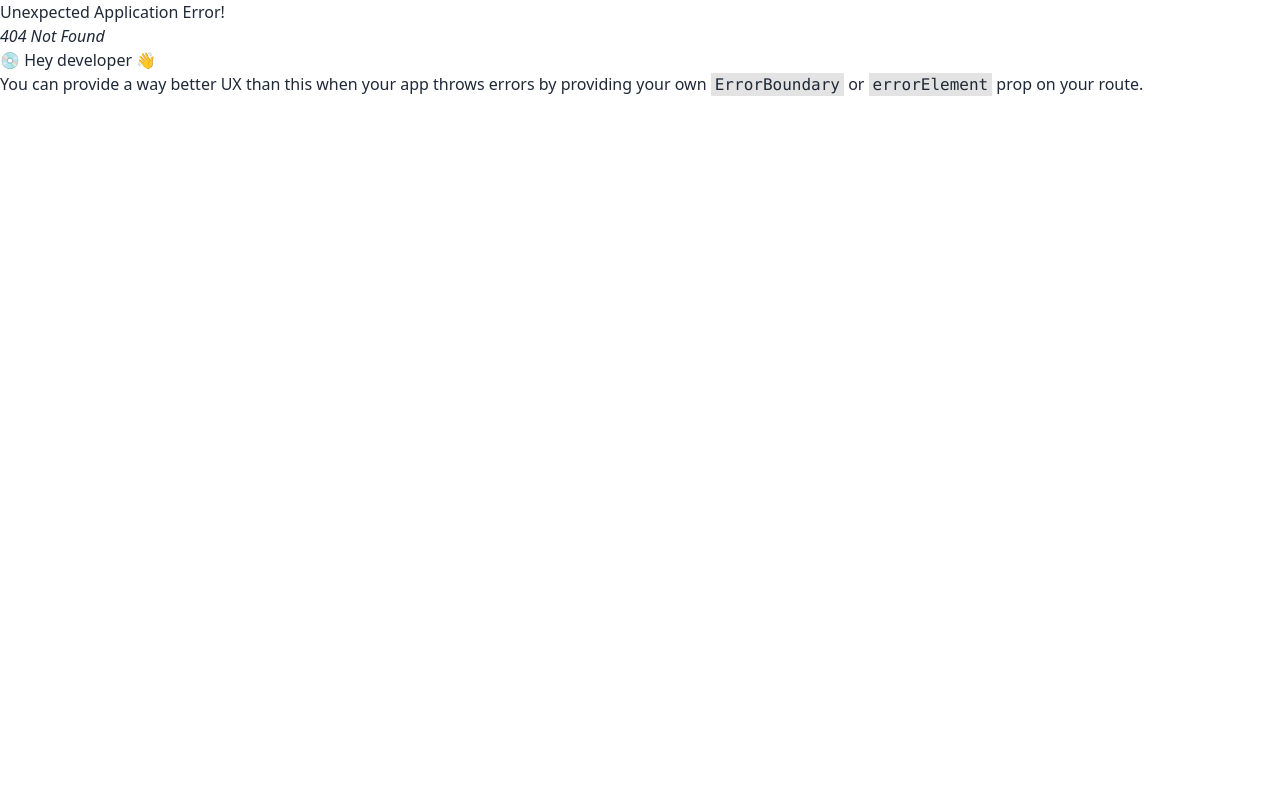
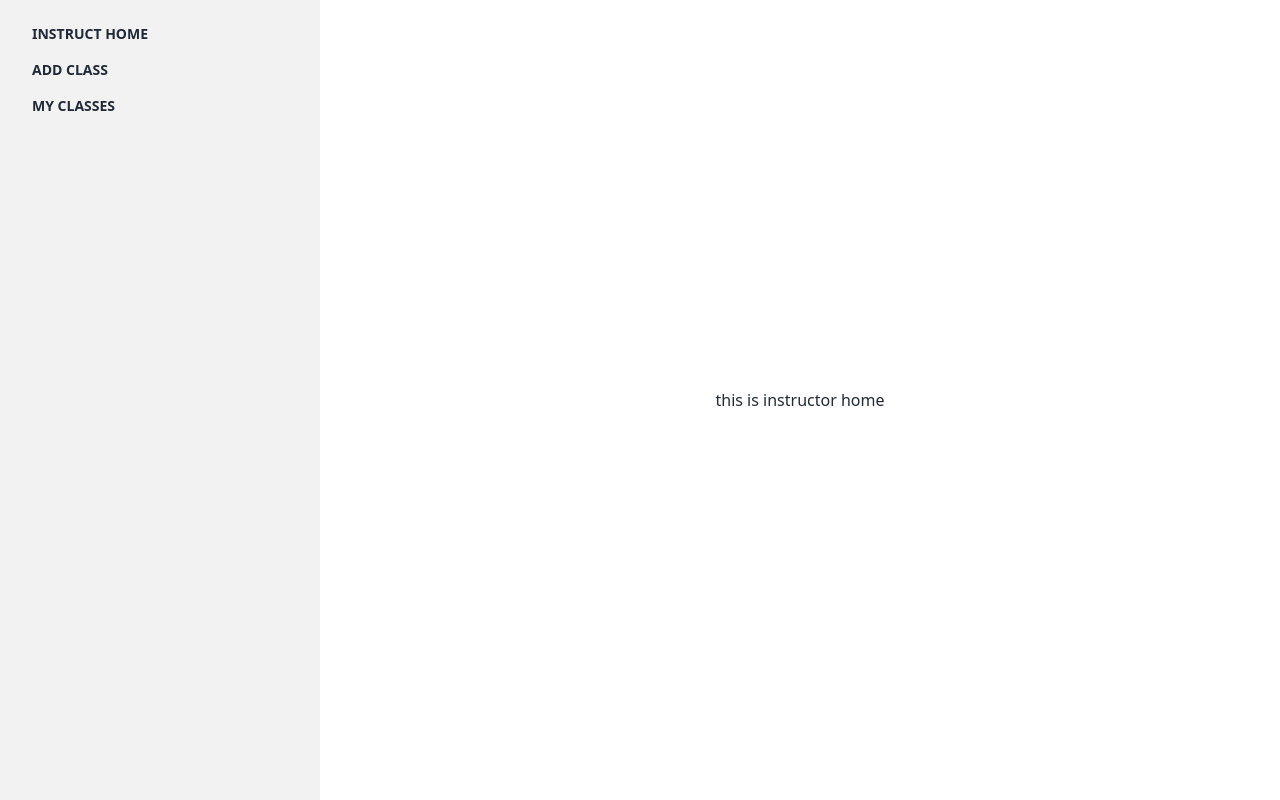
Before and after one commit to mohammadmukhter/culinary-compass-client, a React (Vite) app: page /dashboard/instructorHome in a window 1280 px wide. Before the commit this address had no page. Built offline with nearby package versions, Linux system fonts and the light colour scheme.

Commit message:
instructor home and dashboard and route setup done

```diff
--- /dev/null
+++ b/src/layouts/Dashboard.jsx
@@ -0,0 +1,37 @@
+import { Link, Outlet } from "react-router-dom";
+
+const Dashboard = () => {
+  return (
+    <div className="max-w-[1340px] mx-auto">
+      <div className="drawer lg:drawer-open">
+        <input id="my-drawer-2" type="checkbox" className="drawer-toggle" />
+        <div className="drawer-content flex flex-col items-center justify-center">
+          <Outlet></Outlet>
+          <label
+            htmlFor="my-drawer-2"
+            className="btn btn-primary drawer-button lg:hidden"
+          >
+            Open drawer
+          </label>
+        </div>
+        <div className="drawer-side">
+          <label htmlFor="my-drawer-2" className="drawer-overlay"></label>
+          <ul className="menu p-4 w-80 h-full bg-base-200 text-base-content uppercase font-bold">
+            {/* Sidebar content here */}
+            <li>
+              <Link to="/dashboard/instructorHome">Instruct Home</Link>
+            </li>
+            <li>
+              <Link>Add Class</Link>
+            </li>
+            <li>
+              <Link>My Classes</Link>
+            </li>
+          </ul>
+        </div>
+      </div>
+    </div>
+  );
+};
+
+export default Dashboard;
--- /dev/null
+++ b/src/pages/Dashboard/InstructorDashboard/AddClass/AddClass.jsx
@@ -0,0 +1,9 @@
+const AddClass = () => {
+  return (
+    <div>
+      <h2>This is Add Class Section</h2>
+    </div>
+  );
+};
+
+export default AddClass;
--- /dev/null
+++ b/src/pages/Dashboard/InstructorDashboard/InstructorHome/InstructorHome.jsx
@@ -0,0 +1,9 @@
+const InstructorHome = () => {
+  return (
+    <div>
+      <h2>this is instructor home</h2>
+    </div>
+  );
+};
+
+export default InstructorHome;
--- /dev/null
+++ b/src/pages/Dashboard/InstructorDashboard/MyClasses/MyClasses.jsx
@@ -0,0 +1,9 @@
+const MyClasses = () => {
+  return (
+    <div>
+      <h2>This is my classes section</h2>
+    </div>
+  );
+};
+
+export default MyClasses;
--- a/src/pages/Shared/NavBar/NavBar.jsx
+++ b/src/pages/Shared/NavBar/NavBar.jsx
@@ -16,7 +16,7 @@
         <Link>Classes</Link>
       </li>
       <li>
-        <Link>Dashboard</Link>
+        <Link to="/dashboard/instructorHome">Dashboard</Link>
       </li>
     </>
   );
```
Also changed, not shown: src/routes/Routes.jsx (+12 -0 lines).
